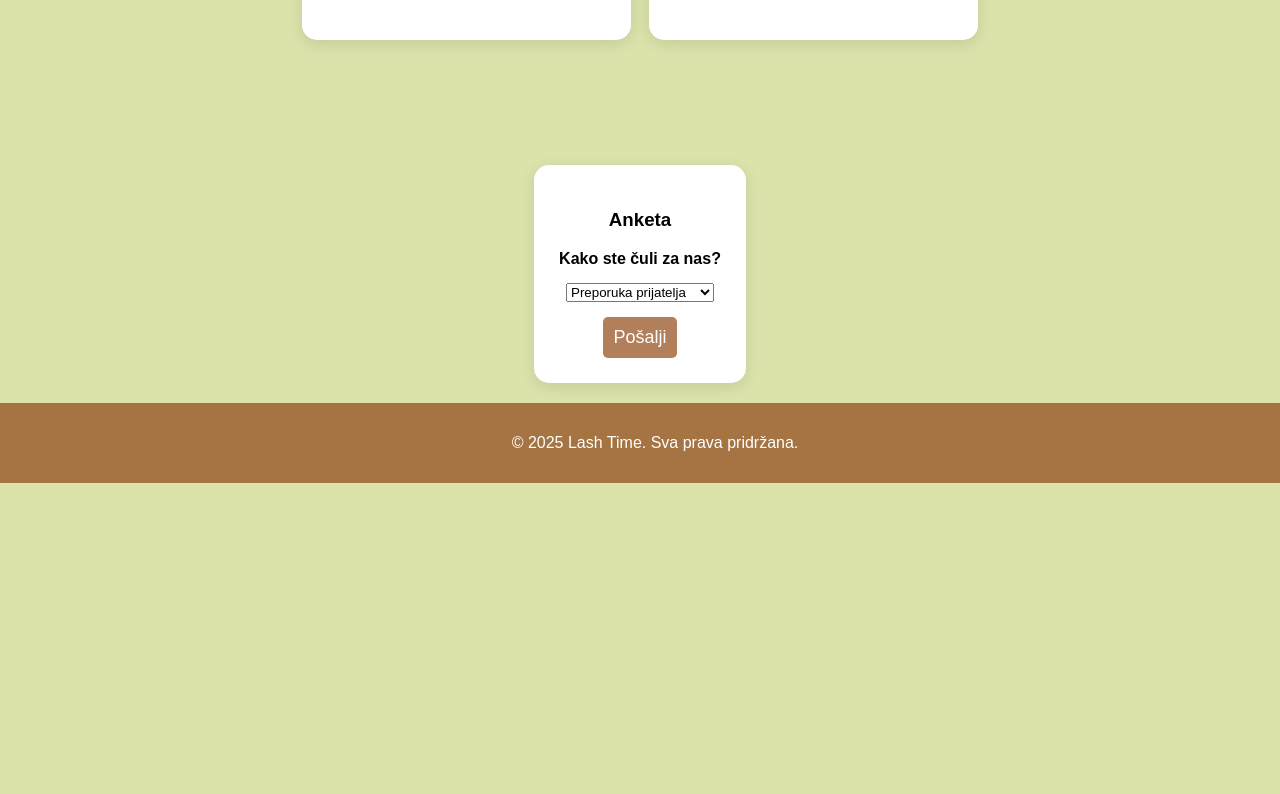
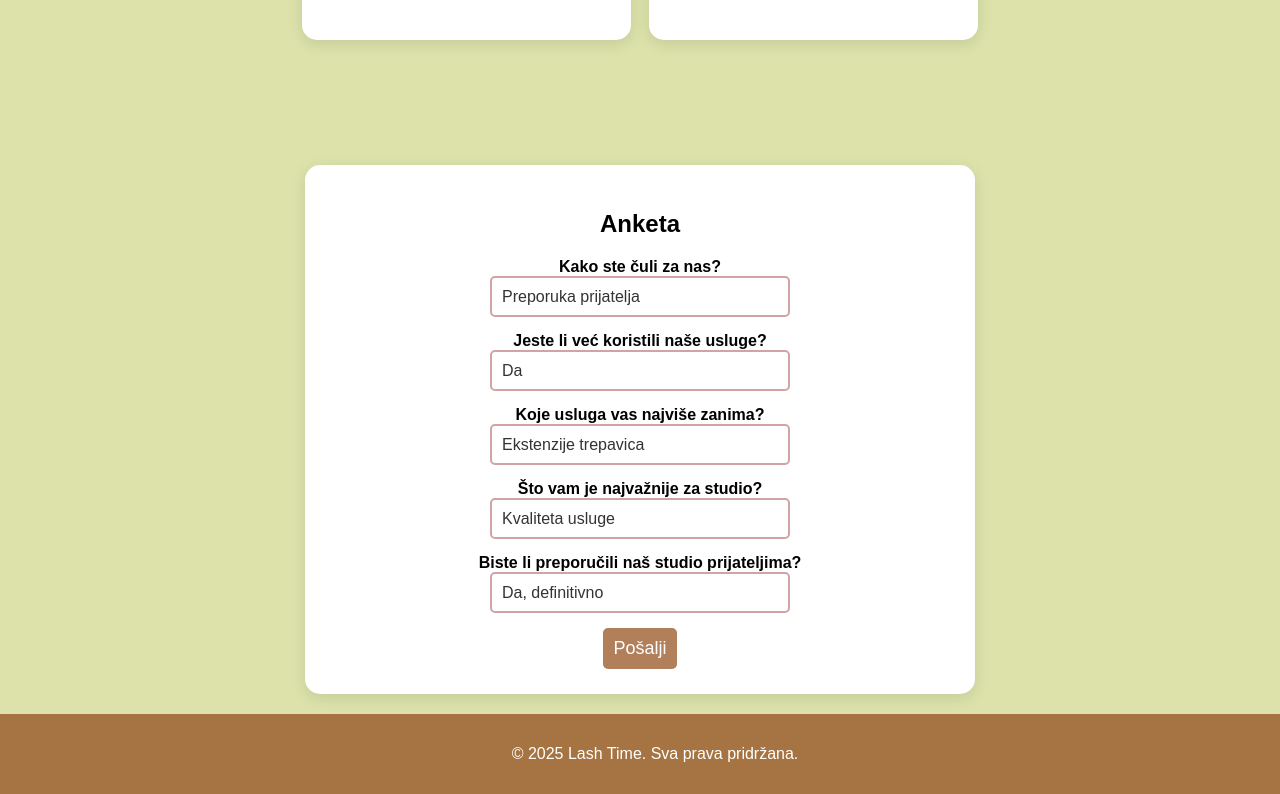
Before and after one commit to alvaroalvarod/zavrsni_lashtime, a plain HTML site: page index.html in a window 1280 px wide. Shown: the part 2165-2959 px from the top of the page. Before the commit the page ends 2648 px from the top, so only its background shows below. Drawn offline with Linux system fonts and the light colour scheme.

Commit message:
Add files via upload

```diff
--- a/index.html
+++ b/index.html
@@ -47,11 +47,10 @@
                     <li><strong>Njega prirodnih trepavica</strong> - Ojačajte i njegujte svoje prirodne trepavice za zdrav i njegovan izgled.</li>
                 </ul>
             </section>
-            <section>
+            <section class="video">
                 <h3>Video prezentacija</h3>
                 <video controls>
                     <source src="videos/promo.mp4" type="video/mp4">
-                    Vaš preglednik ne podržava video element.
                 </video>
             </section>
         </div>
@@ -59,14 +58,50 @@
         <!-- Ostali sectioni ispod -->
         <div class="other-sections">
             <section>
-                <h3>Anketa</h3>
+                <h2>Anketa</h2>
                 <form action="#" method="post">
+                    <div class="anketa">
                         <label for="pitanje">Kako ste čuli za nas?</label>
                         <select id="pitanje" name="pitanje">
                             <option value="prijatelji">Preporuka prijatelja</option>
                             <option value="internet">Pretraga na internetu</option>
                             <option value="drugo">Drugo</option>
                         </select>
+                    </div>
+                    <div class="anketa">
+                        <label for="pitanje">Jeste li već koristili naše usluge?</label>
+                        <select id="pitanje" name="pitanje">
+                            <option value="da">Da</option>
+                            <option value="planiram">Ne, ali planiram</option>
+                            <option value="ne">Ne</option>
+                        </select>
+                    </div>
+                    <div class="anketa">
+                        <label for="pitanje">Koje usluga vas najviše zanima?</label>
+                        <select id="pitanje" name="pitanje">
+                            <option value="ekstenzije-trepavica">Ekstenzije trepavica</option>
+                            <option value="laminacija-obrva">Laminacija obrva</option>
+                            <option value="bojenje">Bojenje trepavica i obrva</option>
+                        </select>
+                    </div>
+                    <div class="anketa">
+                        <label for="pitanje">Što vam je najvažnije za studio?</label>
+                        <select id="pitanje" name="pitanje">
+                            <option value="kvaliteta">Kvaliteta usluge</option>
+                            <option value="cijena">Cijena</option>
+                            <option value="lokacija">Lokacija</option>
+                            <option value="higijena">Higijena i sigurnost</option>
+                            <option value="preporuke">Preporuke i recenzije</option>
+                        </select>
+                    </div>
+                    <div class="anketa">
+                        <label for="pitanje">Biste li preporučili naš studio prijateljima?</label>
+                        <select id="pitanje" name="pitanje">
+                            <option value="da">Da, definitivno</option>
+                            <option value="mozda">Možda, ovisi o iskustvu</option>
+                            <option value="ne">Ne</option>
+                        </select>
+                    </div>
                     <button type="submit">Pošalji</button>
                 </form>
             </section>
--- a/styles.css
+++ b/styles.css
@@ -121,16 +121,36 @@ main {
     display: flex;
     flex-direction: column;
     align-items: center;
-    gap: 20px;
+    justify-content: center;
+    gap: 2%;
     padding-top: 100px;
 }
 
 .other-sections section {
-    max-width: 900px;
+    min-width: 50%;
     background: white;
-    padding: 25px;
+    padding: 2%;
     border-radius: 15px;
     box-shadow: 0 4px 15px rgba(0, 0, 0, 0.1);
+}
+
+.other-sections section form {
+    min-width: 100%;
+    align-items: center;
+    justify-content: center;
+}
+
+.anketa select {
+    appearance: none; /* Uklanja defaultni izgled browsera */
+    background-color: #fff;
+    border: 2px solid #d1a3a4;
+    border-radius: 5px;
+    padding: 10px;
+    font-size: 16px;
+    color: #333;
+    cursor: pointer;
+    width: 100%;
+    max-width: 300px;
 }
 
 /* MEDIJSKI UPITI - RESPONSIVNOST */
@@ -382,6 +402,10 @@ footer.usluge {
         margin-top: 2%;
     }
 
+    .section-container section .video {
+        min-width: 100%;
+    }
+
     .services-grid {
         grid-template-columns: repeat(auto-fit, minmax(200px, 1fr));
     }
```
Lines whose indentation alone changed are shown as unchanged.
